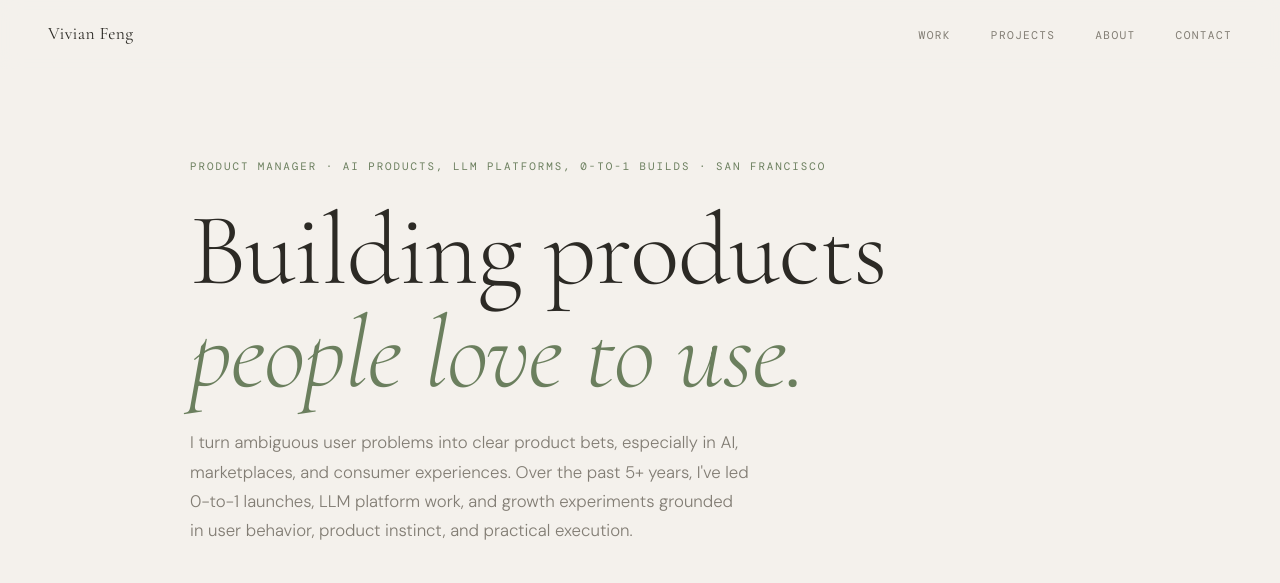
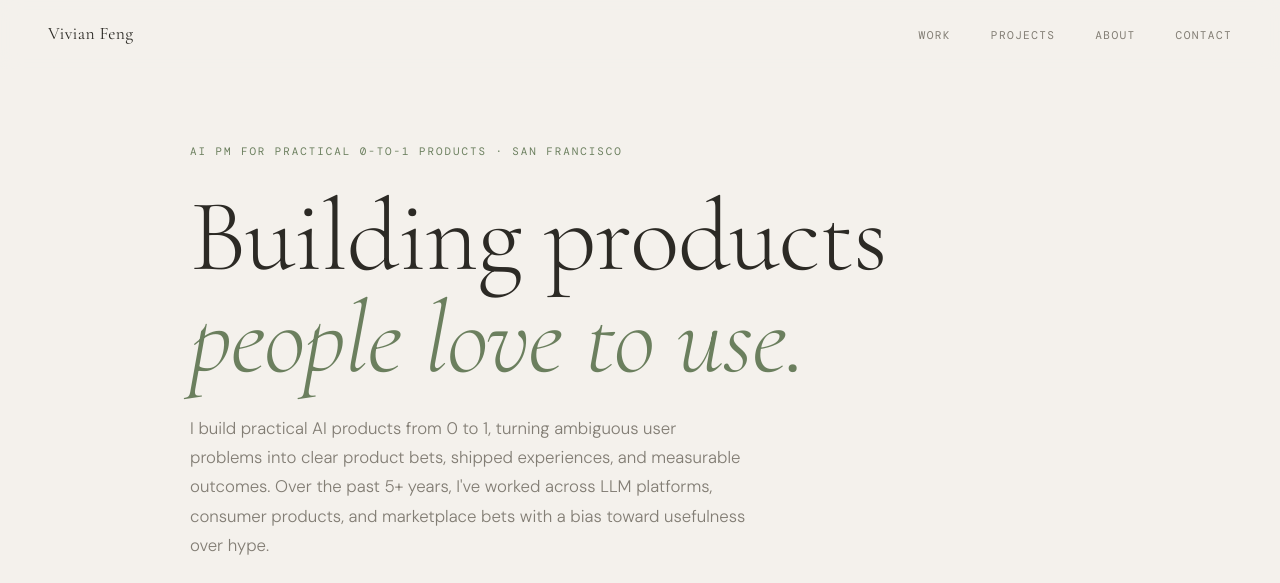
Before and after one commit to vivfeng/portfolio, a plain HTML site: page index.html in a window 1280 px wide. Shown: the top 583 px of the page. Drawn offline with nearby package versions, Linux system fonts and the light colour scheme; a web font is replaced by a local one.

Commit message:
Refine hero positioning

```diff
--- a/index.html
+++ b/index.html
@@ -336,10 +336,10 @@
   <!-- HERO -->
   <section id="hero">
     <div class="hero-inner">
-      <p class="hero-label">Product Manager · AI Products, LLM Platforms, 0-to-1 Builds · San Francisco</p>
+      <p class="hero-label">AI PM for Practical 0-to-1 Products · San Francisco</p>
       <h1 class="hero-name">Building products<br><em>people love to use.</em></h1>
       <p class="hero-bio">
-        I turn ambiguous user problems into clear product bets, especially in AI, marketplaces, and consumer experiences. Over the past 5+ years, I've led 0-to-1 launches, LLM platform work, and growth experiments grounded in user behavior, product instinct, and practical execution.
+        I build practical AI products from 0 to 1, turning ambiguous user problems into clear product bets, shipped experiences, and measurable outcomes. Over the past 5+ years, I've worked across LLM platforms, consumer products, and marketplace bets with a bias toward usefulness over hype.
       </p>
       <div class="hero-cta">
         <a href="#projects" class="btn primary">See my projects</a>
```
